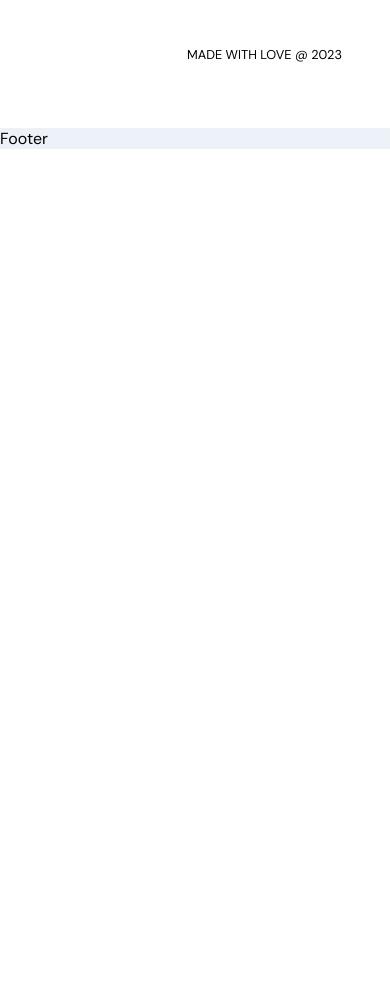
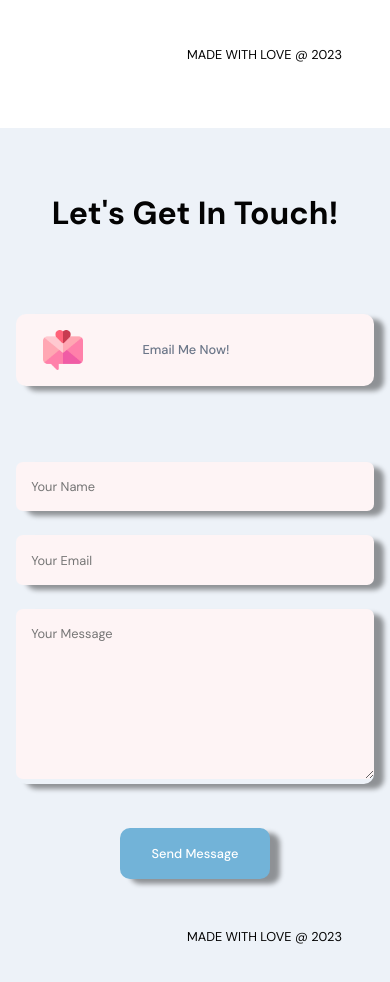
Before and after one commit to hey-now/react_portfolio, a React (Create React App) app: page / in a window 390 px wide. Shown: the part 3380-4362 px from the top of the page. Before the commit the page ends 3529 px from the top, so only its background shows below. Built offline with nearby package versions, Linux system fonts and the light colour scheme; no server answers.

Commit message:
adding contact section with styling and messaging capabilities

```diff
--- a/src/components/Navbar/Navbar.jsx
+++ b/src/components/Navbar/Navbar.jsx
@@ -12,7 +12,7 @@ const Navbar = () => {
   return (
    <nav className='app__navbar'>
     <div className='app__navbar-logo'>
-      <a href='/'>
+      <a href='#home'>
         <img src={images.logo} alt="logo" />
       </a>
     </div>
--- a/src/components/Navbar/Navbar.scss
+++ b/src/components/Navbar/Navbar.scss
@@ -17,6 +17,12 @@
   justify-content: flex-start;
   align-items: center;
 
+  img {
+    width: 200px;
+    height: 30px;
+  }
+}
+.app__navbar-sites {
   img {
     width: 200px;
     height: 30px;
--- a/src/components/NavigationDots.jsx
+++ b/src/components/NavigationDots.jsx
@@ -2,7 +2,7 @@ import React from 'react';
 
 const NavigationDots = ({ active }) => (
   <div className="app__navigation">
-    {['home', 'about', 'work', 'skills', 'testimonial', 'contact'].map((item, index) => (
+    {['home', 'about', 'work', 'skills', 'contact'].map((item, index) => (
       <a
         href={`#${item}`}
         key={item + index}
--- a/src/constants/images.js
+++ b/src/constants/images.js
@@ -34,6 +34,8 @@ import bolt from '../assets/bolt.png';
 import nb from '../assets/nb.png';
 import skype from '../assets/skype.png';
 import spotify from '../assets/spotify.png';
+import github from '../assets/Github-Dark.svg'
+import linkedin from '../assets/linkedIn.svg'
 
 export default {
   email,
@@ -69,4 +71,6 @@ export default {
   nb,
   skype,
   spotify,
+  github,
+  linkedin
 };
--- a/src/container/Footer/Footer.jsx
+++ b/src/container/Footer/Footer.jsx
@@ -1,11 +1,78 @@
 import React from 'react';
+import { useState } from 'react';
+
+import { images } from '../../constants';
+import { AppWrap, MotionWrap } from '../../wrapper';
+import { client } from '../../client';
 
 import './Footer.scss';
 
 const Footer = () => {
+  const [formData, setFormData] = useState({ name: '', email: '', message: '' });
+  const [isFormSubmitted, setIsFormSubmitted] = useState(false);
+  const [loading, setLoading] = useState(false)
+
+  const {name, email, message} = formData;
+  const handleChangeInput = (e) => {
+    const { name, value } = e.target;
+    setFormData({ ...formData, [name]: value });
+  }
+  const handleSubmit = () => {
+    setLoading(true);
+
+    const contact = {
+      _type: 'contact',
+      name: name,
+      email: email,
+      message: message,
+    }
+    client.create(contact)
+      .then(() => {
+        setLoading(false);
+        setIsFormSubmitted(true);
+      })
+  }
+
   return (
-    <div>Footer</div>
+    <>
+      <h2 className='head-text'>Let's Get in Touch!</h2>
+      <div className='app__footer-cards'>
+        <div className='app__footer-card'>
+          <img src={images.email} alt="email" />
+          <a href="mailto:rubinand22@gmail.com" className='p-text'>Email Me Now!</a>
+        </div>
+      </div>
+
+      {!isFormSubmitted ?
+      <div className='app__footer-form app__flex'>
+        <div className='app__flex'>
+          <input className='p-text' type="text" placeholder='Your Name' value={name} onChange={handleChangeInput} name='name' />
+        </div>
+        <div className='app__flex'>
+          <input className='p-text' type="text" placeholder='Your Email' value={email} onChange={handleChangeInput} name='email' />
+        </div>
+        <div>
+          <textarea
+            className='p-text'
+            placeholder='Your Message'
+            value={message}
+            name='message'
+            onChange={handleChangeInput}
+            />
+        </div>
+        <button type='button' className='p-text' onClick={handleSubmit}>{loading ? 'Sending' : 'Send Message'}</button>
+      </div>
+      : <div className='app__footer-cards'>
+          <div className='app__footer-card'>
+            <p style={{ color: 'var(--secondary-color)' }}> ❤️  Thank you for getting in touch!</p>
+          </div>
+        </div>}
+    </>
   )
 }
 
-export default Footer
+export default AppWrap(
+  MotionWrap(Footer, 'app__footer'),
+    'contact',
+    'app__primarybg'
+  );
--- a/src/container/Footer/Footer.scss
+++ b/src/container/Footer/Footer.scss
@@ -0,0 +1,105 @@
+.app__footer {
+  flex: 1;
+  width: 100%;
+  flex-direction: column;
+}
+
+.app__footer-cards {
+  width: 60%;
+  display: flex;
+  justify-content: space-evenly;
+  align-items: center;
+  flex-wrap: wrap;
+  margin: 4rem 2rem 2rem;
+
+  .app__footer-card {
+    min-width: 290px;
+    display: flex;
+    flex-direction: row;
+    justify-content: flex-start;
+    align-items: center;
+    margin: 1rem 0;
+    padding: 1rem;
+    border-radius: 10px;
+    cursor: pointer;
+    background-color: #fef4f5;
+    transition: all 0.3s ease-in-out;
+    box-shadow: 10px 5px 5px rgba(0, 0, 0, .4);
+
+    img {
+      width: 40px;
+      height: 40px;
+      margin: 0 0.7rem;
+    }
+    p {
+      font-weight: 600;
+    }
+    a {
+      text-decoration: none;
+      font-weight: 500;
+      padding-left: 3rem;
+    }
+
+    &:hover {
+      transform:  scale(1.1) ;
+    }
+
+    @media screen and (max-width: 450px) {
+      width: 100%;
+    }
+  }
+  @media screen and (max-width: 768px) {
+    width: 100%;
+  }
+}
+
+.app__footer-form {
+  width: 60%;
+  flex-direction: column;
+  margin: 1rem 2rem;
+
+  div {
+    width: 100%;
+    margin: 0.75rem 0;
+    border-radius: 10px;
+    cursor: pointer;
+    background-color: var(--primary-color);
+    transition: all 0.3s ease-in-out;
+    box-shadow: 10px 5px 5px rgba(0, 0, 0, .4);
+
+    input, textarea {
+      width: 100%;
+      padding: 0.95rem;
+      border: none;
+      border-radius: 7px;
+      background-color: #fef4f5;
+      font-family: var(--font-base);
+      color: var(--secondary-color);
+      outline: none;
+    }
+    textarea {
+      height: 170px;
+    }
+
+    &:hover {
+        transform: scale(1.1);
+    }
+  }
+  button {
+    padding: 1rem 2rem;
+    border-radius: 10px;
+    border: none;
+    background-color: var(--secondary-color);
+    font-weight: 500;
+    color: var(--white-color);
+    outline: none;
+    margin: 2rem 0 0 0;
+    font-family: var(--font-base);
+    cursor: pointer;
+    box-shadow: 10px 5px 5px rgba(0, 0, 0, .4);
+  }
+  @media screen and (max-width: 768px) {
+    width: 100%;
+    margin: 1rem 0;
+  }
+}
```
